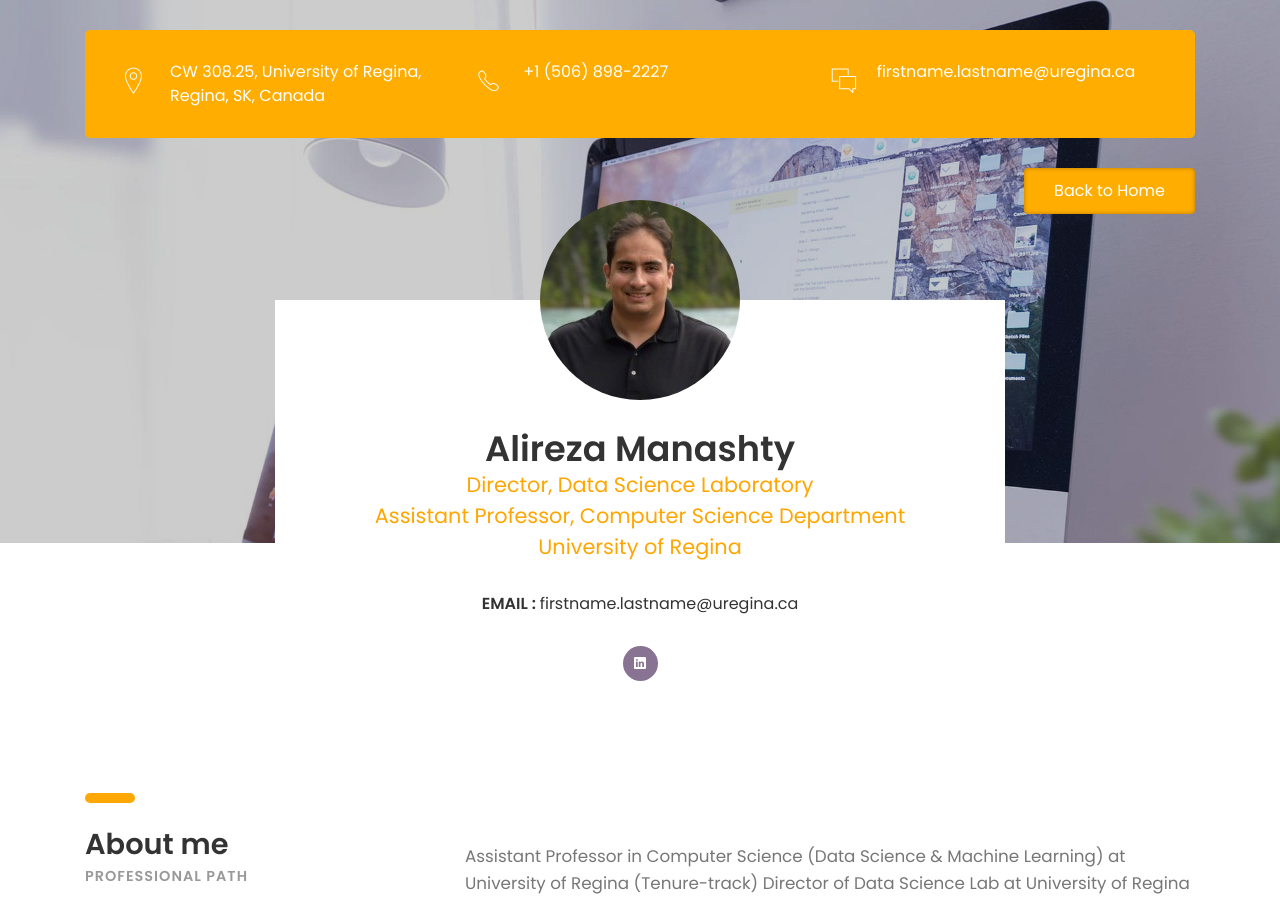
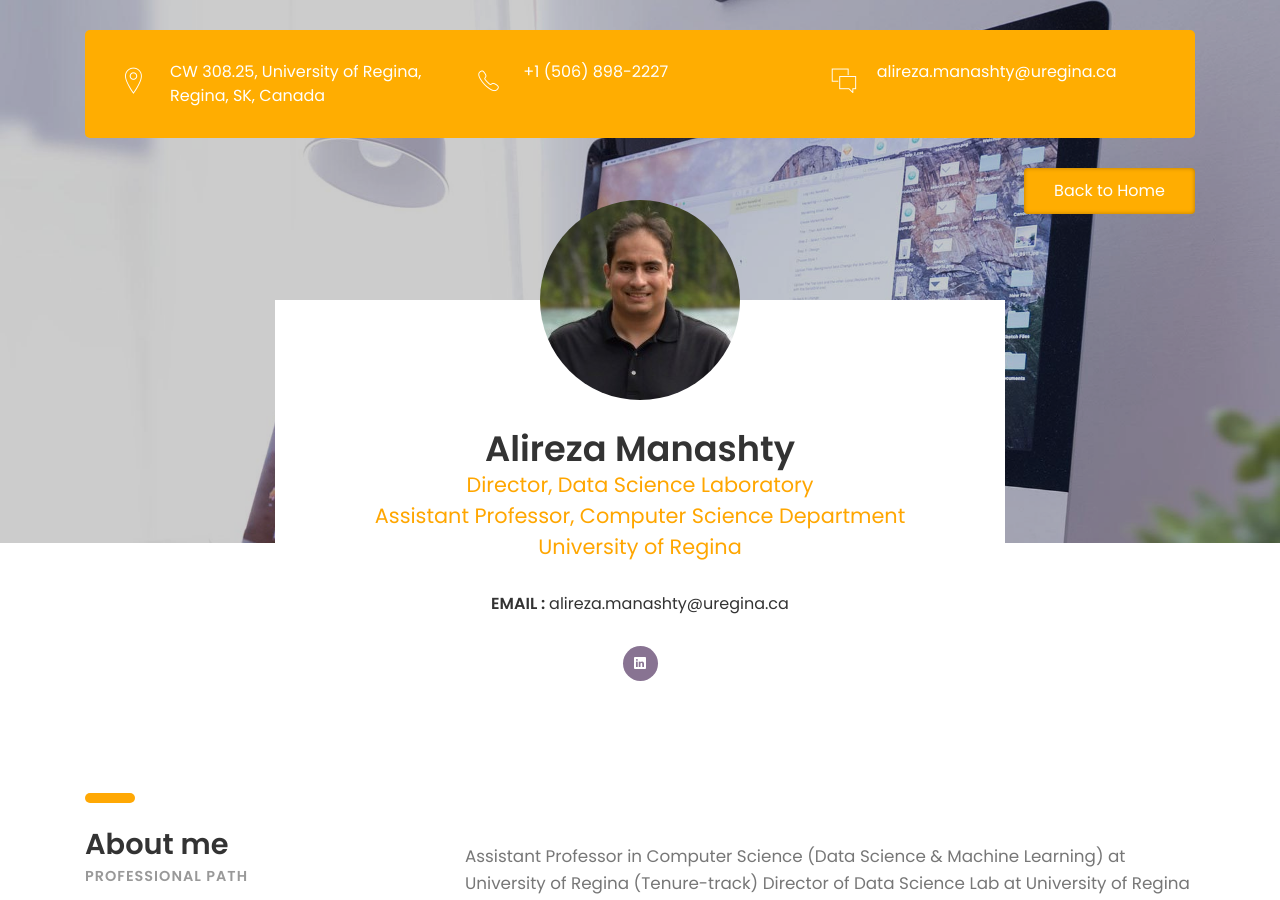
Before and after one commit to UR-DataScience/ur-datascience.github.io, a Jekyll site: the page built from _members/alireza.md, in a window 1280 px wide and 900 px high. Built offline with Jekyll 4.4.1, drawn with Linux system fonts in a browser that asks for light colours; some web fonts are replaced.

Commit message:
Minor improvements

```diff
--- a/_members/alireza.md
+++ b/_members/alireza.md
@@ -9,7 +9,7 @@
 image: "/assets/img/team/Alireza_Manashty.jpg"
 alt: alireza_manashty
 
-email: firstname.lastname@uregina.ca
+email: alireza.manashty@uregina.ca
 #email_text: 24 Hours
 
 number: "+1 (506) 898-2227"
@@ -21,7 +21,7 @@
 #born:
 
 social:
-    - url: https://linkedin.com/manashty/
+    - url: https://linkedin.com/manashty
       icon: ion-social-linkedin
 
 about: >-
```
Also changed, not shown: _data/team.yml (+6 -6 lines).
